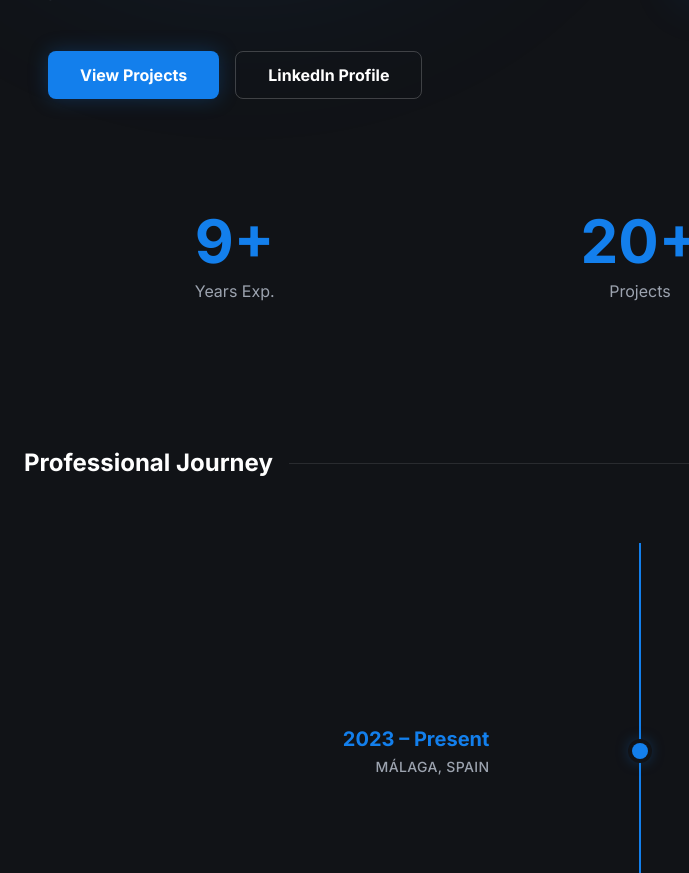
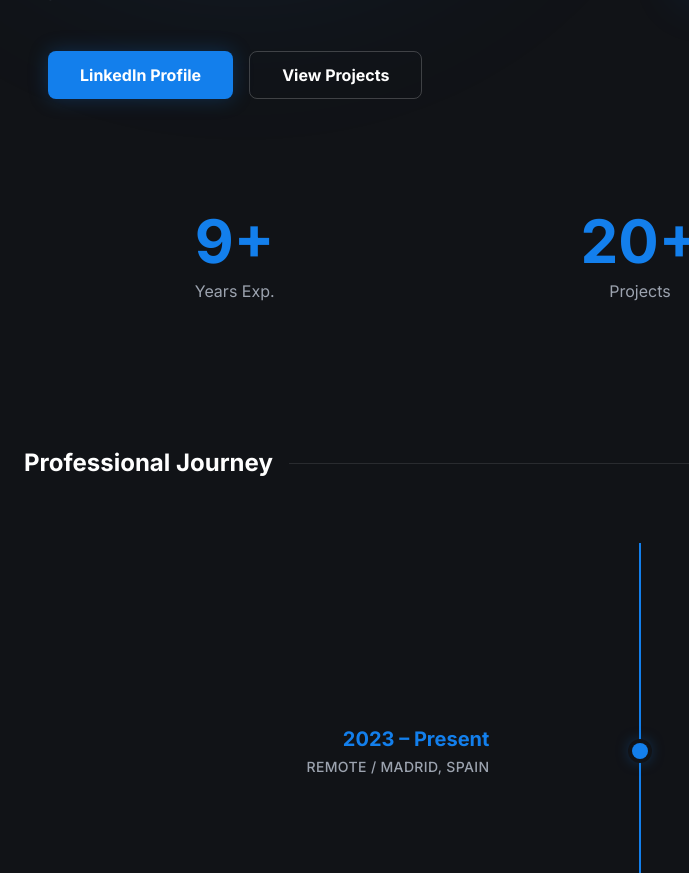
Before and after one commit to iamnikiyo/iamnikiyo.github.io, an Astro site: page / in a window 1280 px wide. Shown: the part 559-1432 px from the top of the page, 0-689 px from the left. Built offline with nearby package versions, Linux system fonts and the light colour scheme; Astro itself is replaced by a stand-in of ours.

Commit message:
refactor: modify linkedin btn and change some constants

```diff
--- a/src/components/Hero.astro
+++ b/src/components/Hero.astro
@@ -32,18 +32,18 @@ import Badge from "./Badge.astro";
         </p>
 
         <div class="flex flex-wrap gap-4 mt-6">
-          <a href="#clients">
+          <a href="https://www.linkedin.com/in/nicolas-escobar-valle/" target="_blank" rel="noopener noreferrer">
             <button
               class="flex items-center justify-center rounded-lg h-12 px-8 bg-primary hover:bg-primary/90 text-white text-base font-bold transition-all shadow-[0_0_20px_rgba(19,127,236,0.25)] hover:shadow-[0_0_30px_rgba(19,127,236,0.4)]"
             >
-              View Projects
+              LinkedIn Profile
             </button>
           </a>
-          <a href="https://www.linkedin.com/in/nicolas-escobar-valle/" target="_blank" rel="noopener noreferrer">
+          <a href="#clients">
             <button
               class="flex items-center justify-center rounded-lg h-12 px-8 bg-transparent border border-white/20 hover:border-white text-white hover:bg-white/5 text-base font-bold transition-all"
             >
-              LinkedIn Profile
+              View Projects
             </button>
           </a>
         </div>
--- a/src/constants.ts
+++ b/src/constants.ts
@@ -5,7 +5,7 @@ export const EXPERIENCES: ExperienceItem[] = [
     id: 1,
     icon: "/vass-logo.webp",
     yearRange: "2023 – Present",
-    location: "Málaga, Spain",
+    location: "Remote / Madrid, Spain",
     role: "Tech Architect Lead (Adobe Experience Manager)",
     company: "VASS",
     description: "Leading the architecture and design of Adobe Experience Manager solutions from scratch, translating business and client requirements into robust technical architectures. Responsible for defining best practices, managing Adobe Cloud Services, and guiding development teams through technical decisions and code reviews. Continuously evaluating new AEM capabilities such as Edge Delivery Services to ensure modern, scalable, and future-proof solutions.",
@@ -15,7 +15,7 @@ export const EXPERIENCES: ExperienceItem[] = [
     id: 2,
     icon: "/vass-logo.webp",
     yearRange: "2021 – 2023",
-    location: "Remote / Málaga, Spain",
+    location: "Remote / Madrid, Spain",
     role: "Analyst AEM Developer",
     company: "VASS",
     description: "Worked on building and evolving modern websites using AEM as a Cloud Service. Designed and implemented backend services and middleware solutions using Spring Boot to provide data to AEM, and integrated cloud-based services hosted on Azure. Strengthened cloud-native development skills while delivering scalable and maintainable architectures.",
```
